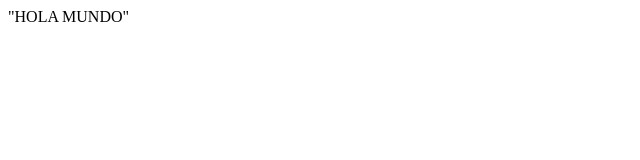
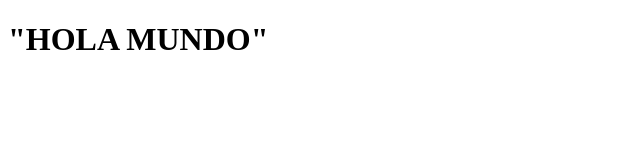
Before and after one commit to Enrique2030/KIKE-1, a plain HTML site: page index.html in a window 1280 px wide. Shown: the whole page, without its empty margins (0-640 px from the left). Drawn offline with Linux system fonts and the light colour scheme.

Commit message:
agregamos h1

```diff
--- a/index.html
+++ b/index.html
@@ -5,11 +5,11 @@
     <meta charset="UTF-8">
     <meta http-equiv="X-UA-Compatible" content="IE=edge">
     <meta name="viewport" content="width=device-width, initial-scale=1.0">
-    <title>My Name</title>
+    <title>HOLA MUNDO</title>
 </head>
 
 <body>
-    "HOLA MUNDO"
+    <h1>"HOLA MUNDO"</h1>
 </body>
 
 </html>
```
